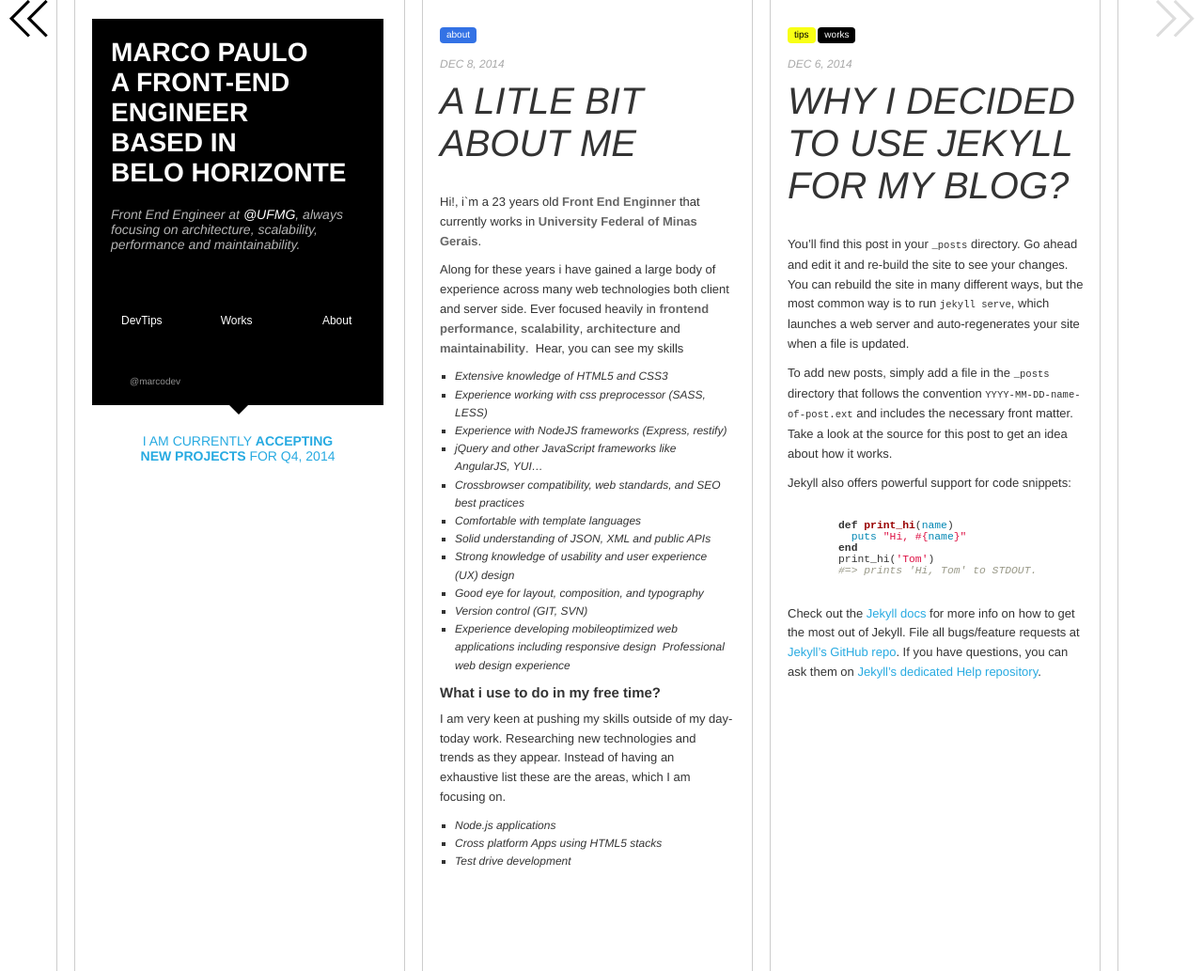
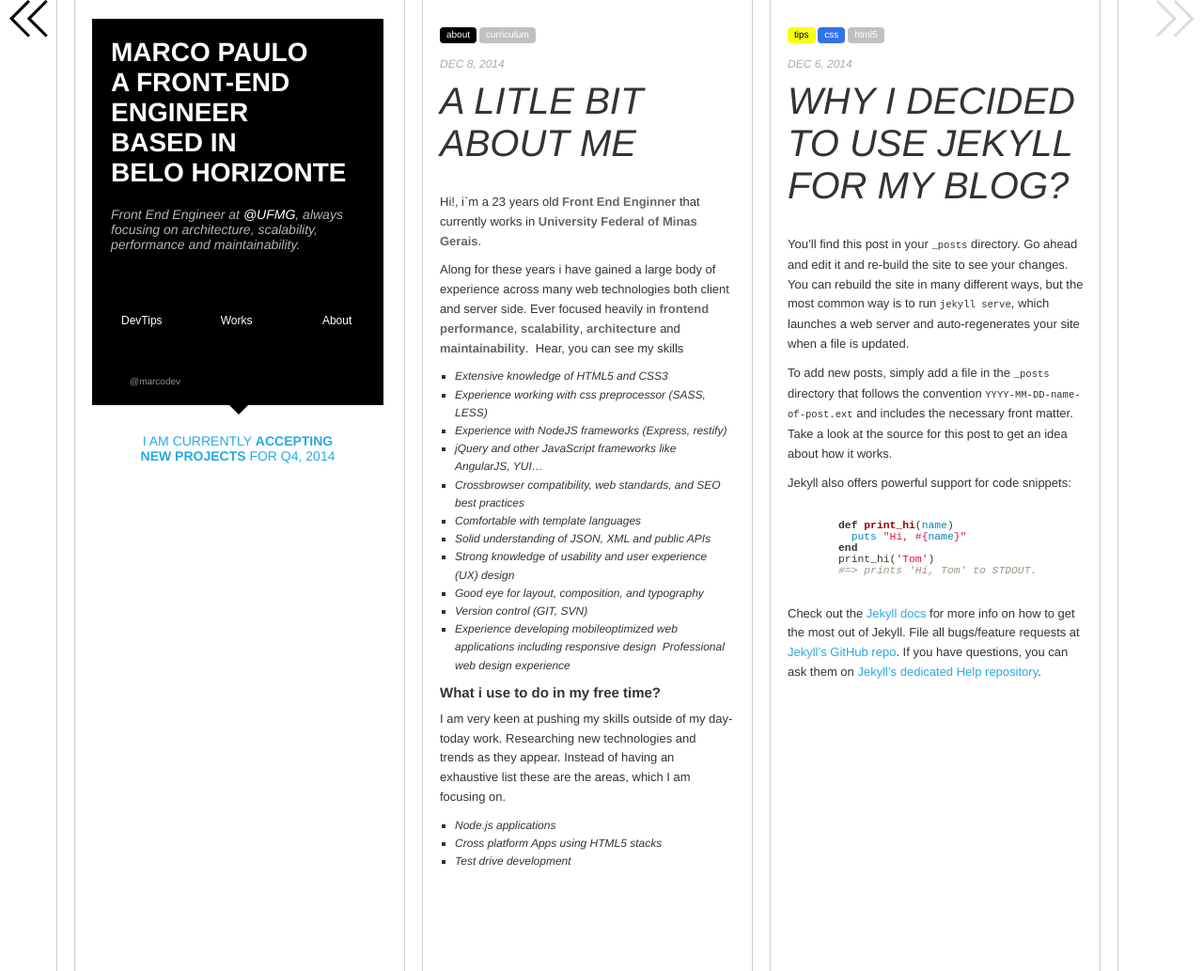
Before and after one commit to devmarco/devmarco.github.io, a Jekyll site: the page built from index.html, in a window 1280 px wide and 1033 px high. Shown: the whole window at 94% size. Built offline with Jekyll 4.4.1, drawn with Linux system fonts in a browser that asks for light colours; comment, search, counter and statistics services are not loaded.

Commit message:
Improvements and bug fixes

```diff
--- a/_includes/head.html
+++ b/_includes/head.html
@@ -2,6 +2,8 @@
   <meta charset="utf-8">
   <meta http-equiv="X-UA-Compatible" content="IE=edge">
   <meta name="viewport" content="width=device-width initial-scale=1">
+  <link rel="shortcut icon" href="{{ "/assets/imgs/logo/devmarco.png" | prepend: site.baseurl }}" type="image/x-icon">
+  <link rel="icon" href="{{ "/assets/imgs/logo/devmarco.png" | prepend: site.baseurl }}" type="image/x-icon">
 
   <title>{% if page.title %}{{ page.title }}{% else %}{{ site.title }}{% endif %}</title>
   <meta name="description" content="{% if page.excerpt %}{{ page.excerpt | strip_html | strip_newlines | truncate: 160 }}{% else %}{{ site.description }}{% endif %}">
--- a/_posts/2014-12-06-welcome-to-jekyll.markdown
+++ b/_posts/2014-12-06-welcome-to-jekyll.markdown
@@ -1,7 +1,8 @@
 ---
 title:  "Why I decided to use Jekyll for my blog?"
 date:   2014-12-06 22:20:12
-tags: ['tips','works']
+tagMaster: tips
+tags: ['tips','css', 'html5']
 ---
 You’ll find this post in your `_posts` directory. Go ahead and edit it and re-build the site to see your changes. You can rebuild the site in many different ways, but the most common way is to run `jekyll serve`, which launches a web server and auto-regenerates your site when a file is updated.
 
--- a/_posts/2014-12-08-a-litle-bit-about-me.markdown
+++ b/_posts/2014-12-08-a-litle-bit-about-me.markdown
@@ -1,7 +1,8 @@
 ---
 title:  "A litle bit about me"
 date:   2014-12-08 13:02:12
-tags: ['about']
+tagMaster: about
+tags: ['about','curriculum']
 ---
 
 Hi!, i`m a 23 years old **Front End Enginner** that currently works in **University Federal of Minas Gerais**.
--- a/_sass/objects/_labels.scss
+++ b/_sass/objects/_labels.scss
@@ -2,6 +2,7 @@
     color: #fff;
     padding: 2px 7px 4px;
     display: inline-block;
+    background-color: #C0C0C0;
     @extend %f10;
     @include vendor(border-radius, 4px);
 }
@@ -21,7 +22,7 @@
 }
 
 .label--about {
-    background-color: #3372E5;
+    background-color: #000;
     color: #fff;
     @extend .label;
 }
--- a/index.html
+++ b/index.html
@@ -3,10 +3,10 @@ layout: default
 ---
 
 {% for post in site.posts %}
-  <article class="wrapper__rows tips">
+  <article class="wrapper__rows {{ post.tagMaster }}">
     <div class="content">
         {% for tags in post.tags %}
-            <span class="label--{{ tags }}">{{ tags }}</span>
+            <span class="label label--{{ tags }}">{{ tags }}</span>
         {% endfor %}
         <div class="header">
             <time class="post__date" datetime="{{ post.date }}">{{ post.date | date: "%b %-d, %Y" }}</time>
```
Also changed, not shown: assets/imgs/logo/devmarco.ico (added), assets/imgs/logo/devmarco.png (added), 4 other files.
